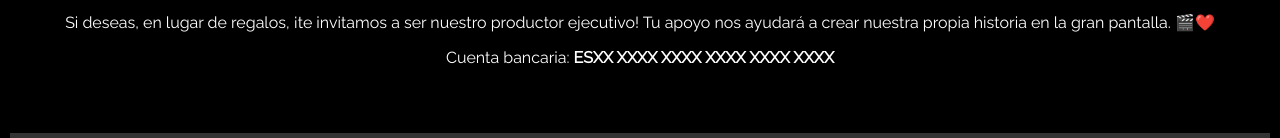
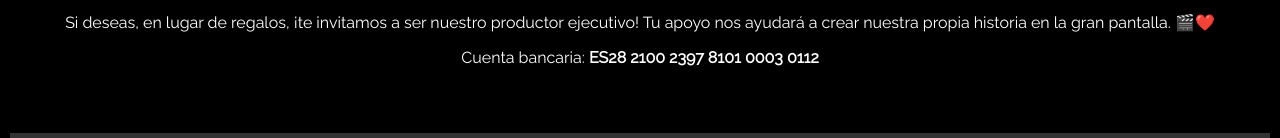
Before and after one commit to ElisabethPP/Elisabeth-Gonzalo-27-03-2026, a plain HTML site: page index.html in a window 1280 px wide. Shown: the part 3210-3348 px from the top of the page. Drawn offline with Linux system fonts and the light colour scheme.

Commit message:
Add files via upload

```diff
--- a/index.html
+++ b/index.html
@@ -161,7 +161,7 @@
     <h2>Regalos</h2>
     <p>En esta película llamada vida, lo más importante es que estés presente en nuestra gran premiere.</p>
     <p>Si deseas, en lugar de regalos, ¡te invitamos a ser nuestro productor ejecutivo! Tu apoyo nos ayudará a crear nuestra propia historia en la gran pantalla. 🎬❤️</p>
-    <p>Cuenta bancaria: <strong>ESXX XXXX XXXX XXXX XXXX XXXX</strong></p>
+    <p>Cuenta bancaria: <strong>ES28 2100 2397 8101 0003 0112</strong></p>
 </section>
 
     <!-- Créditos -->
```
